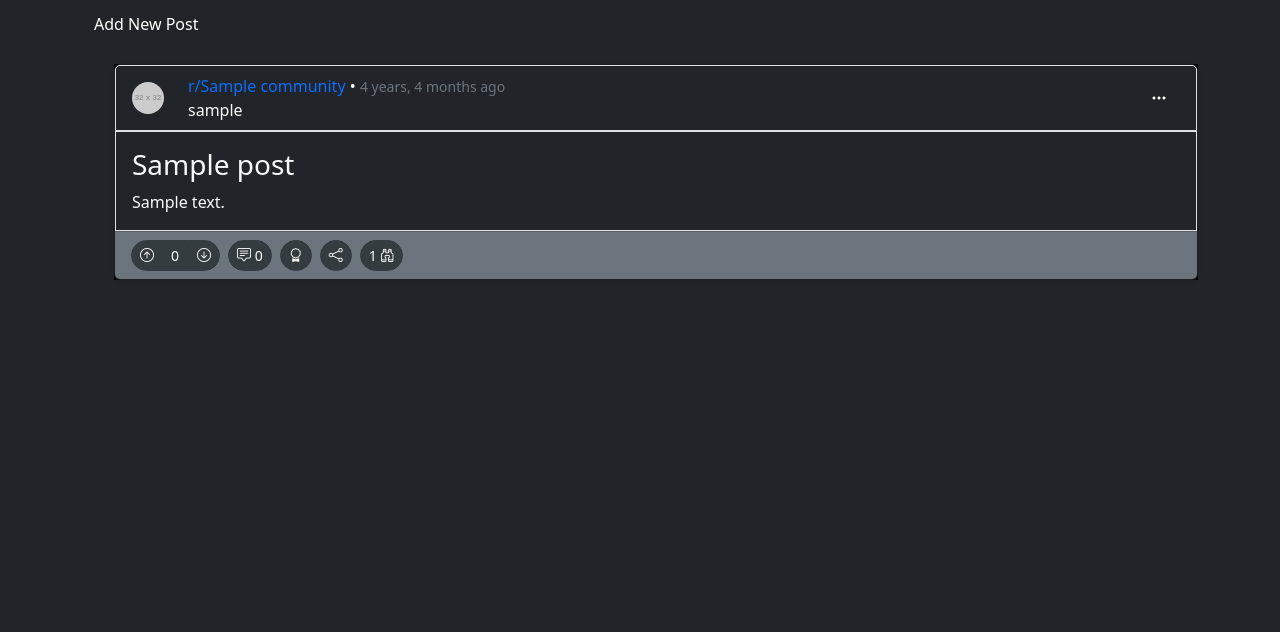
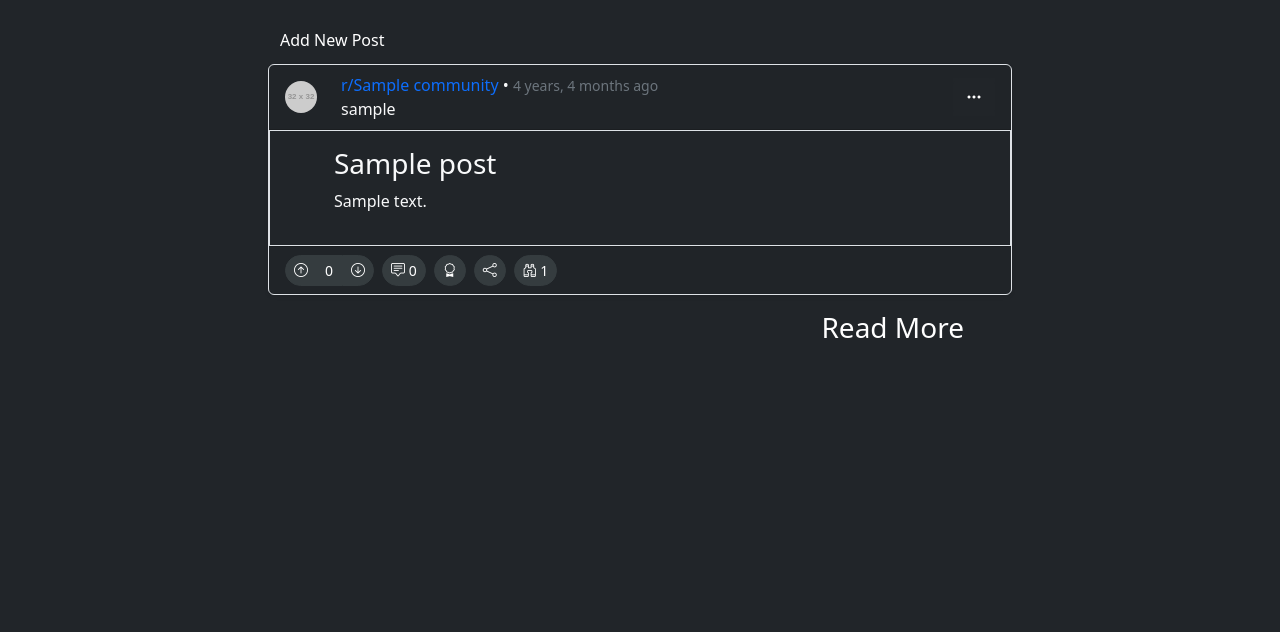
Before and after one commit to pymasterspl/reddit, a Django app: page /core/post-list/ in a window 1280 px wide. Shown: the part 77-709 px from the top of the page. Run offline with Django 5.2, Linux system fonts and the light colour scheme; a user stored in the database is signed in; tables that the repository leaves empty hold one stand-in row (values such as "Sample post"); grey boxes labelled with a size stand in for pictures from a placeholder-image service; parts of the project's set-up code (start-up, migrations or seed data) failed here and were passed over; some libraries are stand-ins or nearby versions.

Commit message:
several post-list fixes (#50)
* several post-list fixes

* quick fix typo

* removed clickable post javascript, replaced with a href on title and content, fixed styling

* fixed import issue upon fixed typo

* fix

* fix striptags

---------

Co-authored-by: Tomasz Grycuk <t.grycuk@gmail.com>

```diff
--- a/core/templates/core/post-detail.html
+++ b/core/templates/core/post-detail.html
@@ -13,7 +13,7 @@
 
                 {% include 'core/post-header.html' with post=post %}
 
-                <div class="card-body border">
+                <div class="card-body">
                     <h3 class="h3">{{ post.title }}</h3>
                     {{ post.content }}
                     <!-- TODO: add post image handling -->
--- a/core/templates/core/post-footer.html
+++ b/core/templates/core/post-footer.html
@@ -1,4 +1,4 @@
-<div class="card-footer text-bg-secondary">
+<div class="card-footer">
     <!-- TODO: Fix buttons for award and share upon specific feature merged -->
     <div class="btn-toolbar" role="toolbar" aria-label="Post toolbar">
         <div class="btn-group me-2">
@@ -38,8 +38,8 @@
         </div>
         <div class="btn-group btn-circular me-2">
             <a href="#" class="btn btn-secondary btn-circular btn-sm btn-secondary-dark">
+                <i class="bi bi-binoculars"></i>
                 {{ post.display_counter }}
-                <i class="bi bi-binoculars"></i>
             </a>
         </div>
     </div>
--- a/core/templates/core/post-header.html
+++ b/core/templates/core/post-header.html
@@ -1,6 +1,7 @@
 {% load timesince %}
 {% load is_saved %}
-<div class="card-header border">
+
+<div class="card-header">
     <div class="row align-items-center">
         <div class="col-auto">
             <!-- TODO: Update avatar src with user avatar URL after merging feature/avatar -->
@@ -34,7 +35,9 @@
                 </a>
                 <ul class="dropdown-menu dropdown-menu-dark">
                     <!-- TODO: Update links with User features -->
-                    <li>{% if post|is_saved:request.user %}
+                    <li>
+                        {% if request.user.is_authenticated %}
+                        {% if post|is_saved:request.user %}
                         <form method="POST" class="d-none" id="unsave-form-{{ post.pk }}" action="{% url 'post-save-unsave' pk=post.pk action_type='unsave' %}?next={{ request.path }}">
                             {% csrf_token %}
                         </form>
@@ -45,11 +48,16 @@
                         </form>
                         <a href="#" class="dropdown-item" onclick="event.preventDefault(); document.getElementById('save-form-{{ post.pk }}').submit();"><i class="bi bi-bookmark"></i> Save</a>
                         {% endif %}
+                        {% else %}
+                        <a href="{% url 'login' %}?next={{ request.path }}" class="dropdown-item"><i class="bi bi-bookmark"></i> Save</a>
+                        {% endif %}
                     </li>
                     <li><a class="dropdown-item" href="#"><i class="bi bi-eye-slash"></i> Hide</a></li>
                     <li><a class="dropdown-item" href="#"><i class="bi bi-flag"></i> Report</a></li>
+                    {% if request.user.is_authenticated %}
                     {% if post.author == request.user %}
                     <li><a class="dropdown-item" href="#"><i class="bi bi-pencil-square"></i> Edit</a></li>
+                    {% endif %}
                     {% endif %}
                 </ul>
             </div>
--- a/core/templates/core/post-list.html
+++ b/core/templates/core/post-list.html
@@ -7,34 +7,23 @@
 
 {% block content %}
 <div class="container">
-    <a href="{% url 'admin:core_post_add' %}" class="admin-link">Add New Post</a>
-    <p>
-    </p>
-    <ul class="post-list">
+    <div class="mx-auto col-10 col-md-8 col-lg-8 mt-lg-3">
+        <a href="{% url 'admin:core_post_add' %}" class="admin-link mb-3X">Add New Post</a>
         {% for post in posts %}
-        <li>
-            <div class="card bg-dark shadow-sm mb-2 text-light"
-            >
-                {% include 'core/post-header.html' with post=post %}
-                <div class="card-body border"
-                     style="cursor: pointer"
-                     id="myDiv{{post.id}}" data-url="{% url 'post-detail' post.id %}"
-                >
-                    <h3 class="h3">{{ post.title }}</h3>
-                    {{ post.content|truncatechars:100 }}
-                </div>
+        <div class="card bg-dark shadow-sm mb-3 text-light border">
+            {% include 'core/post-header.html' with post=post %}
 
-                {% include 'core/post-footer.html' with post=post %}
+            <div class="card-body text-light border">
+                <h3 class="h3 mx-5">{{ post.title }}</h3>
+                <p class="mx-5">{{ post.content|striptags|truncatechars:100 }}</p>
             </div>
-        </li>
-        <script>
-            document.getElementById("myDiv{{post.id}}").onclick = function() {
-                var url = this.getAttribute('data-url');
-                window.location.href = url;
-            }
-        </script>
+
+            {% include 'core/post-footer.html' with post=post %}
+        </div>
+        <div class="d-flex flex-row-reverse">
+            <a href="{% url 'post-detail' post.id %}" class="button text-decoration-none h3 me-5 mb-5">Read More</a>
+        </div>
         {% endfor %}
-    </ul>
+    </div>
 </div>
-
 {% endblock content %}
--- a/core/urls.py
+++ b/core/urls.py
@@ -1,9 +1,9 @@
 from django.urls import path
 
-from .views import PostDetailView, PostListlView, PostSaveView, PostVoteView
+from .views import PostDetailView, PostListView, PostSaveView, PostVoteView
 
 urlpatterns = [
-        path("post-list/", PostListlView.as_view(), name="post-list"),
+        path("post-list/", PostListView.as_view(), name="post-list"),
         path("post-detail/<int:pk>/", PostDetailView.as_view(), name="post-detail"),
         path("post/<int:pk>/vote/<str:vote_type>/", PostVoteView.as_view(), name="post-vote"),
         path("post/<int:pk>/action/<str:action_type>/", PostSaveView.as_view(), name="post-save-unsave"),
--- a/core/views.py
+++ b/core/views.py
@@ -1,4 +1,5 @@
 from django.contrib.auth.mixins import LoginRequiredMixin
+from django.db import models
 from django.db.models import QuerySet
 from django.http import HttpRequest, HttpResponse
 from django.shortcuts import get_object_or_404, redirect
@@ -8,11 +9,12 @@ from django.views.generic import DetailView, ListView
 from .models import Post, PostVote, SavedPost
 
 
-class PostListlView(ListView):
-
-    model = Post
+class PostListView(ListView):
     template_name = "core/post-list.html"
     context_object_name = "posts"
+
+    def get_queryset(self: "PostListView") -> models.QuerySet:
+        return Post.objects.filter(parent=None)
 
 
 class PostDetailView(DetailView):
```
Also changed, not shown: core/static/core/css/style.css (line endings or trailing spaces).
